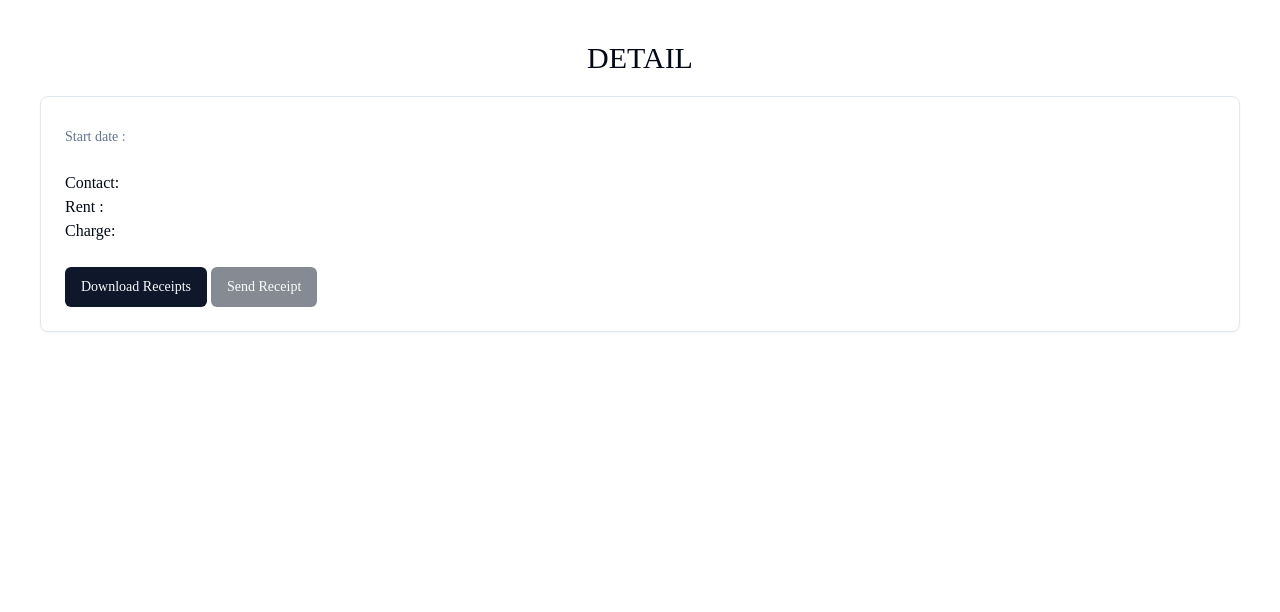
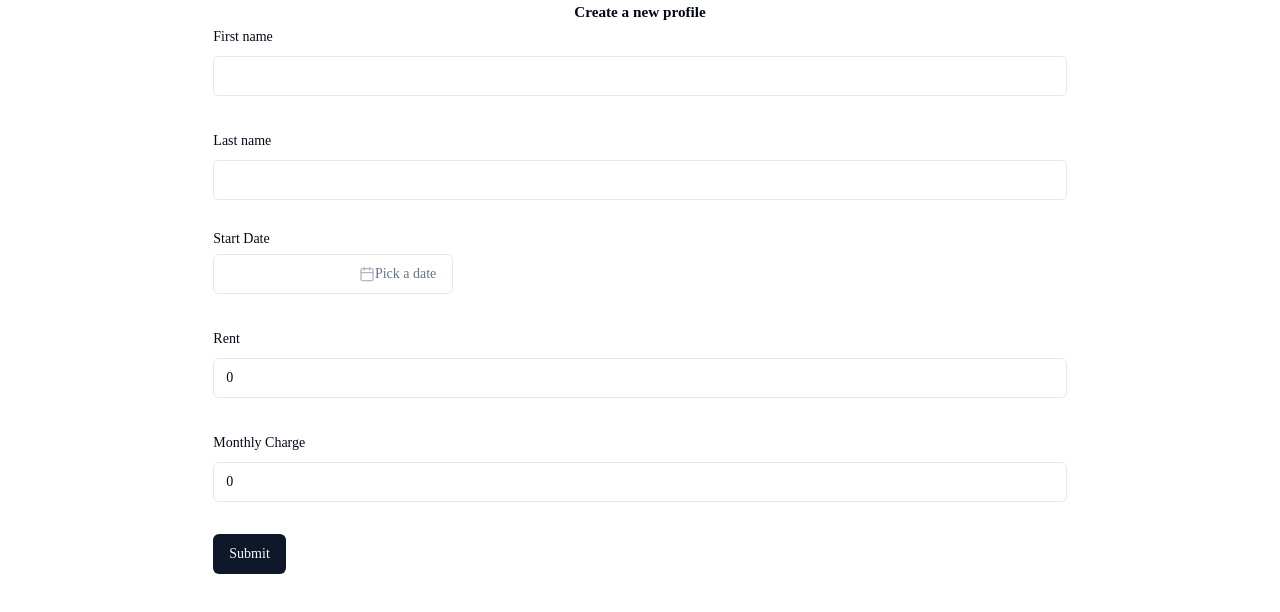
Before and after one commit to JacquesN16/my-tenant-app, a React (Vite) app: page /profile/new in a window 1280 px wide. Shown: the top 612 px of the page. Built offline with nearby package versions, Linux system fonts and the light colour scheme.

Commit message:
fix form wip

```diff
--- a/src/app/02_CreateProfile.tsx
+++ b/src/app/02_CreateProfile.tsx
@@ -2,7 +2,7 @@ import {useForm} from "react-hook-form";
 import {zodResolver} from "@hookform/resolvers/zod";
 import {z} from "zod";
 import { format } from "date-fns"
-import { Calendar as CalendarIcon } from "lucide-react"
+import { CalendarIcon } from "lucide-react"
 import { Button } from "../components/ui/button"
 import {
     Form,
@@ -10,6 +10,7 @@ import {
     FormField,
     FormItem,
     FormLabel,
+    FormMessage,
 } from "../components/ui/form"
 
 import { Calendar } from "../components/ui/calendar"
@@ -26,42 +27,51 @@ import {cn} from "../components/lib/utils.ts";
 const formSchema = z.object({
         firstName: z.string().optional(),
         lastName: z.string().optional(),
-        startDate: z.date().optional(),
-        rent: z.number().positive(),
-        charge: z.number().positive(),
+        startDate: z.date({required_error:"REQUIRED"}),
+        rent: z.number()
+            .positive()
+            .or(z.string())
+            .pipe(
+                z.coerce
+                    .number()
+                    .positive()
+            ),
+        charge: z.number()
+            .positive()
+            .or(z.string())
+            .pipe(
+                z.coerce
+                    .number()
+                    .positive()
+            ),
 
 })
 
-
-
-type FormValues = z.infer<typeof formSchema>
 export default function CreateProfile () {
-    const form = useForm<FormValues>({
+    const form = useForm<z.infer<typeof formSchema>>({
         resolver: zodResolver(formSchema),
         defaultValues: {
             firstName: "",
             lastName:"",
-            startDate: new Date(),
+            // startDate: new Date(),
             rent:0,
             charge:0,
-        },
-        mode: "onChange",
+        }
     })
 
 
-
-    function onSubmit(values: FormValues) {
-        console.log('click',values)
+    function onSubmit(values: z.infer<typeof formSchema>) {
+        console.log('click', {values})
     }
 
-
-
-    return (
-        <>
+    return (<>
         <h1 className='text-center font-bold scale-95'>Create a new profile</h1>
         <div className='w-2/3 mx-auto'>
-                <Form {...form}>
-                    <form onSubmit={form.handleSubmit(onSubmit)} className="space-y-8">
+            <Form {...form}  >
+                <form
+                    onSubmit={form.handleSubmit(onSubmit)}
+                    className="space-y-8">
+
                     <FormField
                         control={form.control}
                         name="firstName"
@@ -70,8 +80,9 @@ export default function CreateProfile () {
                                 <FormItem>
                                     <FormLabel>First name</FormLabel>
                                     <FormControl>
-                                            <Input placeholder={field.value}/>
+                                        <Input placeholder={field.value} type="text" {...field}/>
                                     </FormControl>
+                                    <FormMessage/>
                                 </FormItem>
                             </>
 
@@ -85,7 +96,7 @@ export default function CreateProfile () {
                                 <FormItem>
                                     <FormLabel>Last name</FormLabel>
                                     <FormControl>
-                                            <Input placeholder={field.value} />
+                                        <Input placeholder={field.value} type="text" {...field}/>
                                     </FormControl>
                                 </FormItem>
                             </>
@@ -96,24 +107,24 @@ export default function CreateProfile () {
                         control={form.control}
                         name="startDate"
                         render={({ field}) => (
-                                <>
-                                    <FormItem>
-                                        <FormLabel>Start Date </FormLabel>
-                                        <FormControl>
+                            <FormItem className="flex flex-col">
+                                <FormLabel> Start Date </FormLabel>
                                 <Popover>
                                     <PopoverTrigger asChild>
+                                        <FormControl>
                                             <Button
                                                 variant="outline"
                                                 className={cn(
-                                                            "w-[280px] justify-start text-left font-normal",
+                                                    "w-[240px] pl-3 text-left font-normal",
                                                     !field.value && "text-muted-foreground"
                                                 )}
                                             >
-                                                        <CalendarIcon className="mr-2 h-4 w-4" />
-                                                        {field.value ? format(field.value, "dd-MM-yyyy") : <span>Pick a date</span>}
+                                                <CalendarIcon className="ml-auto h-4 w-4 opacity-50" />
+                                                {field.value ? format(field.value, "PPP") : <span>Pick a date</span>}
                                             </Button>
+                                        </FormControl>
                                     </PopoverTrigger>
-                                                <PopoverContent className="w-auto p-0">
+                                    <PopoverContent className="w-auto p-0" align="start">
                                         <Calendar
                                             mode="single"
                                             selected={field.value}
@@ -122,48 +133,56 @@ export default function CreateProfile () {
                                         />
                                     </PopoverContent>
                                 </Popover>
+
+                                <FormMessage/>
+                            </FormItem>
+                        )}
+                    />
+
+                    <FormField
+                        control={form.control}
+                        name="rent"
+                        render={({ field }) => (
+                            <>
+                                <FormItem>
+                                    <FormLabel>Rent</FormLabel>
+                                    <FormControl>
+                                        <Input
+                                            type="number"
+                                            placeholder={field.value}
+                                            onChange={
+                                                (event)=>field.onChange(parseInt(event.target.value))
+                                            }
+                                            {...field} />
                                     </FormControl>
-
+                                    <FormMessage/>
                                 </FormItem>
                             </>
 
                         )}
                     />
-
-                        {/*<FormField*/}
-                        {/*    control={form.control}*/}
-                        {/*    name="rent"*/}
-                        {/*    render={({ field }) => (*/}
-                        {/*        <>*/}
-                        {/*            <FormItem>*/}
-                        {/*                <FormLabel>Rent</FormLabel>*/}
-                        {/*                <FormControl>*/}
-                        {/*                    <Input type="number" placeholder={field.value + '€'} {...field} />*/}
-                        {/*                </FormControl>*/}
-                        {/*            </FormItem>*/}
-                        {/*        </>*/}
-
-                        {/*    )}*/}
-                        {/*/>*/}
-                        {/*<FormField*/}
-                        {/*    control={form.control}*/}
-                        {/*    name="charge"*/}
-                        {/*    render={({ field }) => (*/}
-                        {/*        <>*/}
-                        {/*            <FormItem>*/}
-                        {/*                <FormLabel>Monthly Charge</FormLabel>*/}
-                        {/*                <FormControl>*/}
-                        {/*                    <Input type="number" placeholder={field.value + '€'} {...field} />*/}
-                        {/*                </FormControl>*/}
-                        {/*            </FormItem>*/}
-                        {/*        </>*/}
-
-                        {/*    )}*/}
-                        {/*/>*/}
-                        <Button type="submit">Submit</Button>
+                    <FormField
+                        control={form.control}
+                        name="charge"
+                        render={({ field }) => (
+                            <>
+                                <FormItem>
+                                    <FormLabel>Monthly Charge</FormLabel>
+                                    <FormControl>
+                                        <Input
+                                            type="number"
+                                            placeholder={field.value + '€'} {...field} />
+                                    </FormControl>
+                                    <FormMessage/>
+                                </FormItem>
+                            </>
+                        )}
+                    />
+                    <Button type="submit">
+                        Submit
+                    </Button>
                 </form>
             </Form>
         </div>
     </>
-    )
-}
+)}
--- a/src/main.tsx
+++ b/src/main.tsx
@@ -15,7 +15,7 @@ const router = createBrowserRouter([
         element: <App />,
     },
     {
-        path: "/new",
+        path: "profile/new",
         element: <CreateProfile />,
     },
     {
```
Lines whose indentation alone changed are shown as unchanged.
